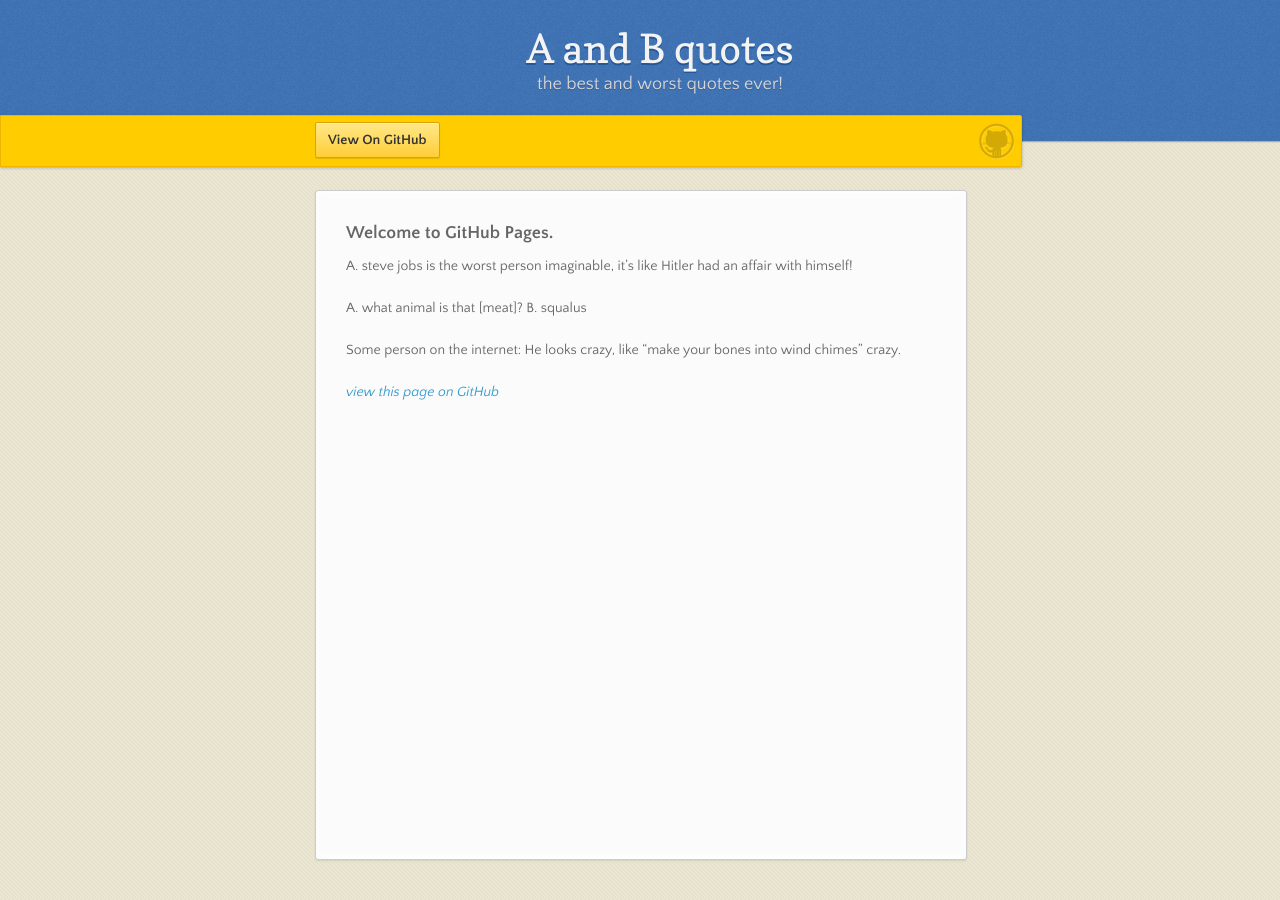
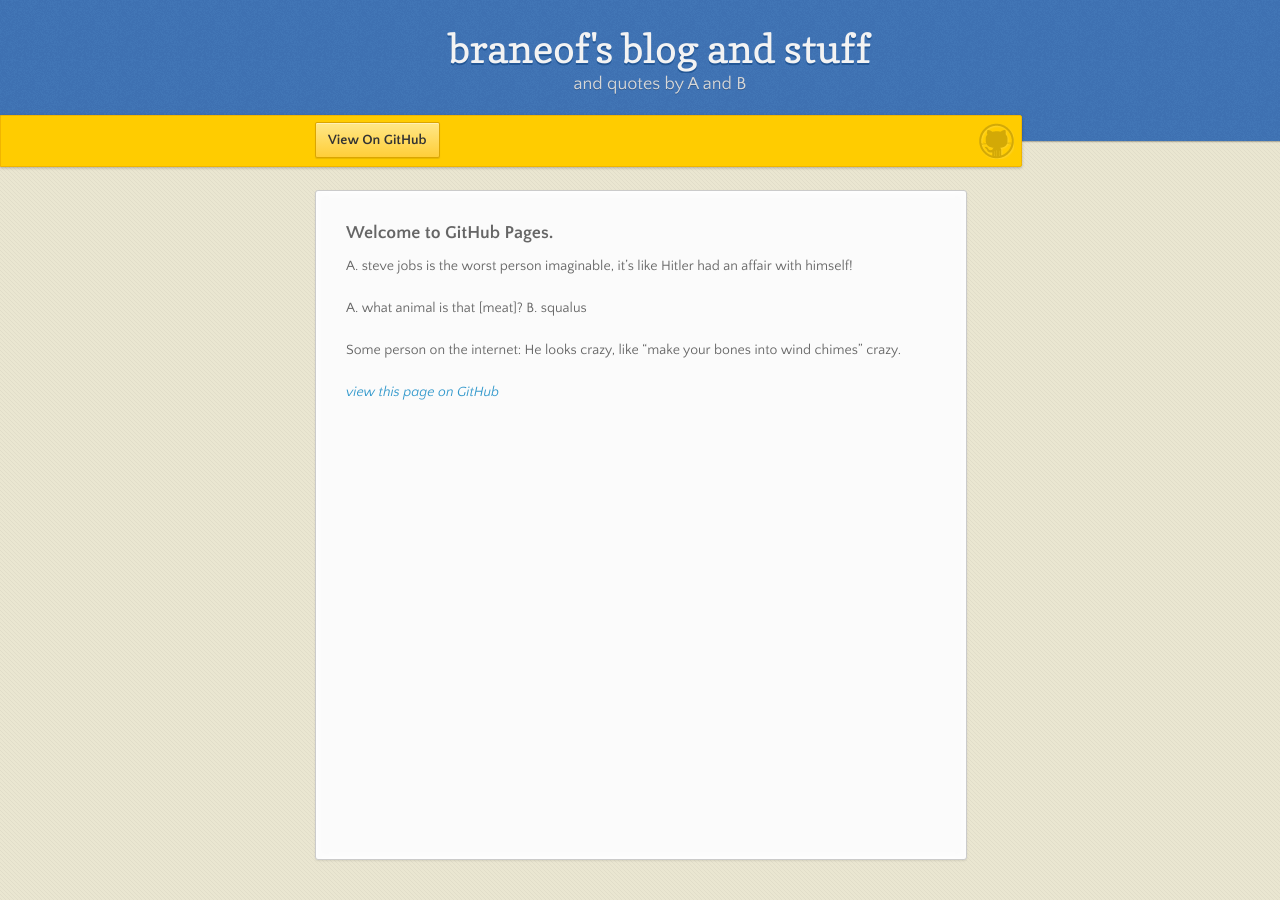
Before and after one commit to braneof/braneof.github.io, a Jekyll site: the page built from quotes.md, in a window 1280 px wide. Built offline with Jekyll 4.4.1, drawn with Linux system fonts in a browser that asks for light colours; nearby versions of some CDN libraries; Markdown is read by kramdown in place of the engine named in the settings.

Commit message:
change site title

```diff
--- a/_layouts/default.html
+++ b/_layouts/default.html
@@ -17,8 +17,8 @@
   <body>
 
       <header>
-        <h1>A and B quotes</h1>
-        <p>the best and worst quotes ever!</p>
+        <h1>braneof's blog and stuff</h1>
+        <p>and quotes by A and B</p>
       </header>
 
       <div id="banner">
```
